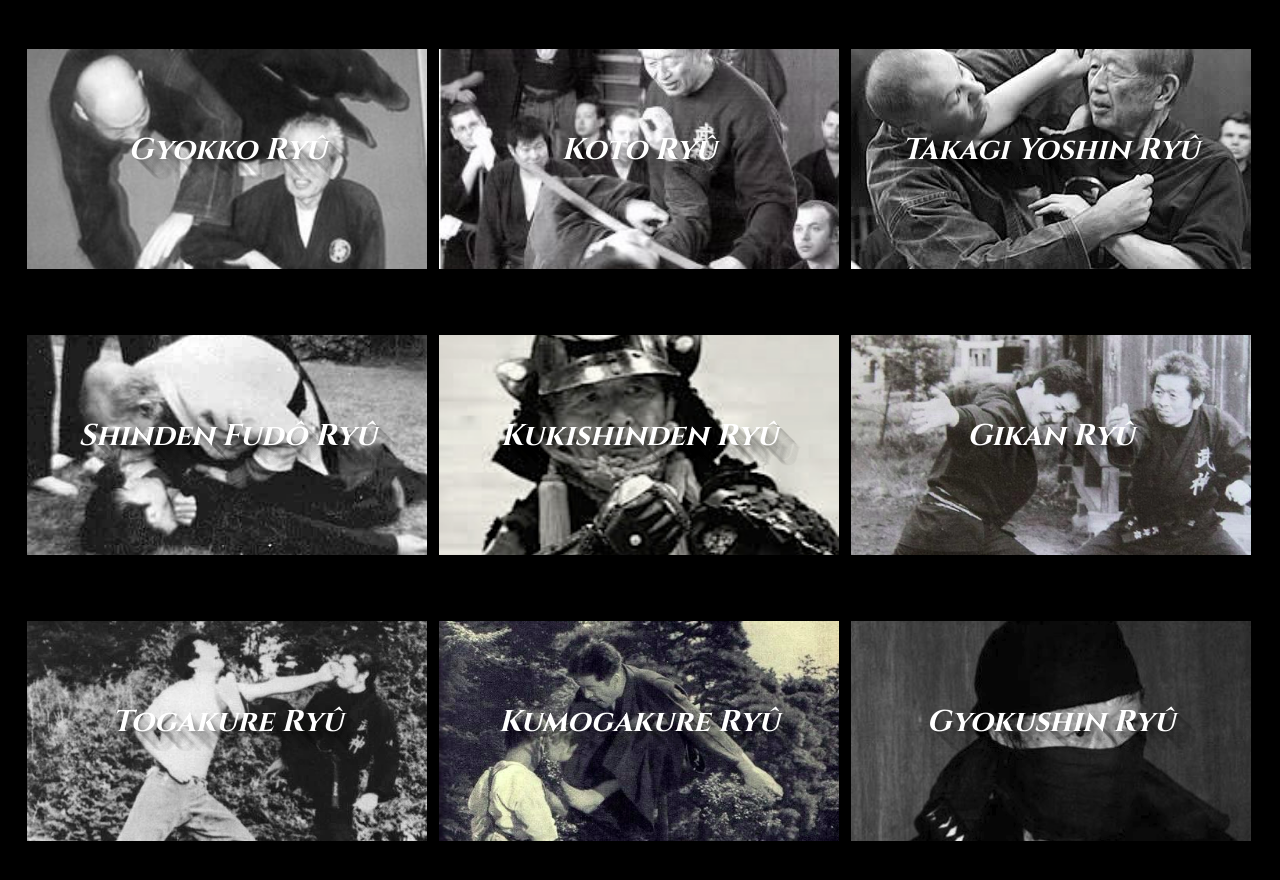
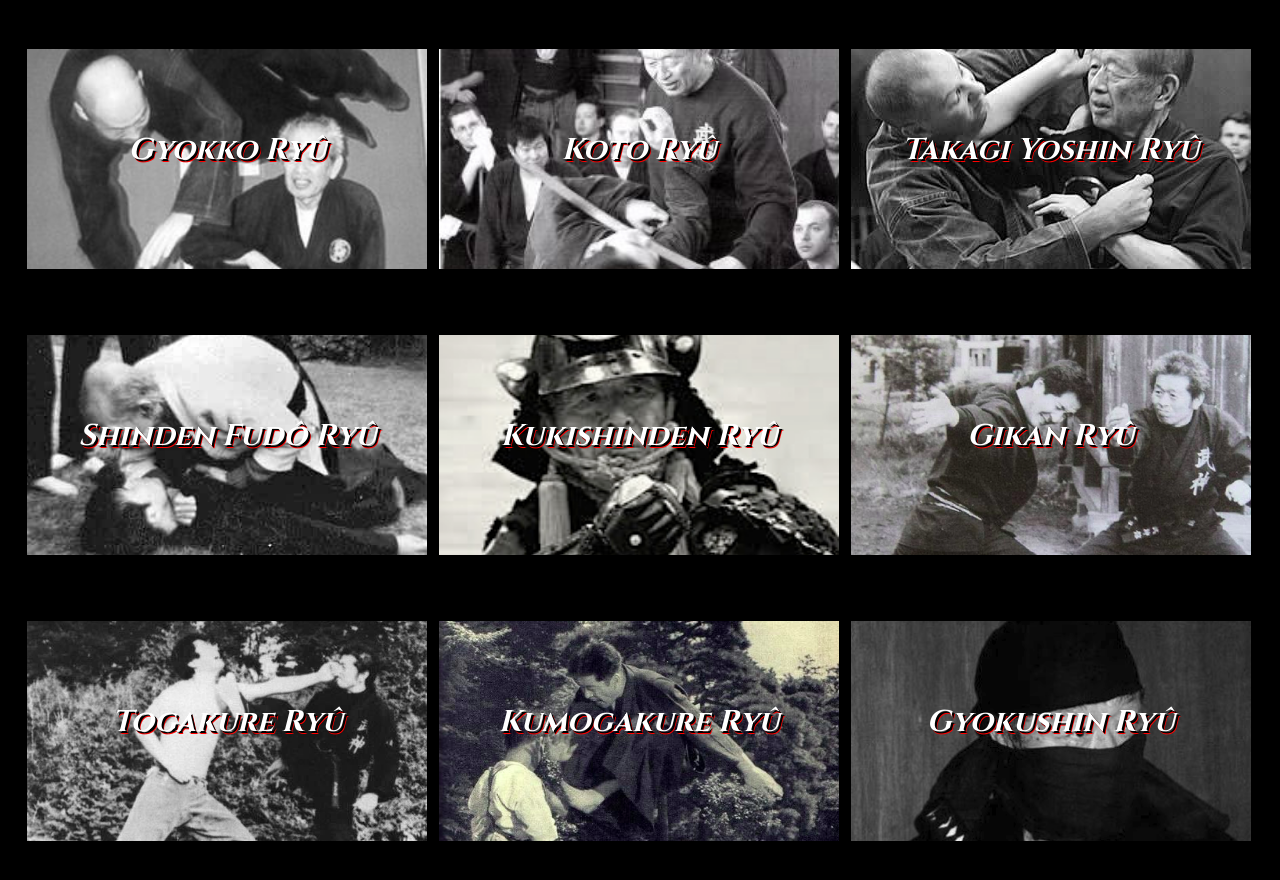
Before and after one commit to sergiobstoj/sankai-dojo, a plain HTML site: page index.html in a window 1280 px wide. Shown: the part 1420-2300 px from the top of the page. Drawn offline with Linux system fonts and the light colour scheme.

Commit message:
H1 text card titles add shadow

```diff
--- a/css/main.css
+++ b/css/main.css
@@ -560,7 +560,7 @@ body {
   font-family: 'Segoe UI', Tahoma, Geneva, Verdana, sans-serif;
 }
 .text-shadow {
-  text-shadow: 1px 1px rgba(0, 0, 0, 0.04), 2px 2px rgba(0, 0, 0, 0.04), 3px 3px rgba(0, 0, 0, 0.04), 4px 4px rgba(0, 0, 0, 0.04), 0.125rem 0.125rem rgba(0, 0, 0, 0.04), 6px 6px rgba(0, 0, 0, 0.04), 7px 7px rgba(0, 0, 0, 0.04), 8px 8px rgba(0, 0, 0, 0.04), 9px 9px rgba(0, 0, 0, 0.04), 0.3125rem 0.3125rem rgba(0, 0, 0, 0.04), 11px 11px rgba(0, 0, 0, 0.04), 12px 12px rgba(0, 0, 0, 0.04), 13px 13px rgba(0, 0, 0, 0.04), 14px 14px rgba(0, 0, 0, 0.04), 0.625rem 0.625rem rgba(0, 0, 0, 0.04), 16px 16px rgba(0, 0, 0, 0.04), 17px 17px rgba(0, 0, 0, 0.04), 18px 18px rgba(0, 0, 0, 0.04), 19px 19px rgba(0, 0, 0, 0.04), 1.25rem 1.25rem rgba(0, 0, 0, 0.04);
+  text-shadow: 2px 2px #000, 2.5px 2.5px red;
 }
 .back h1{
     font-size: 20px;
```
